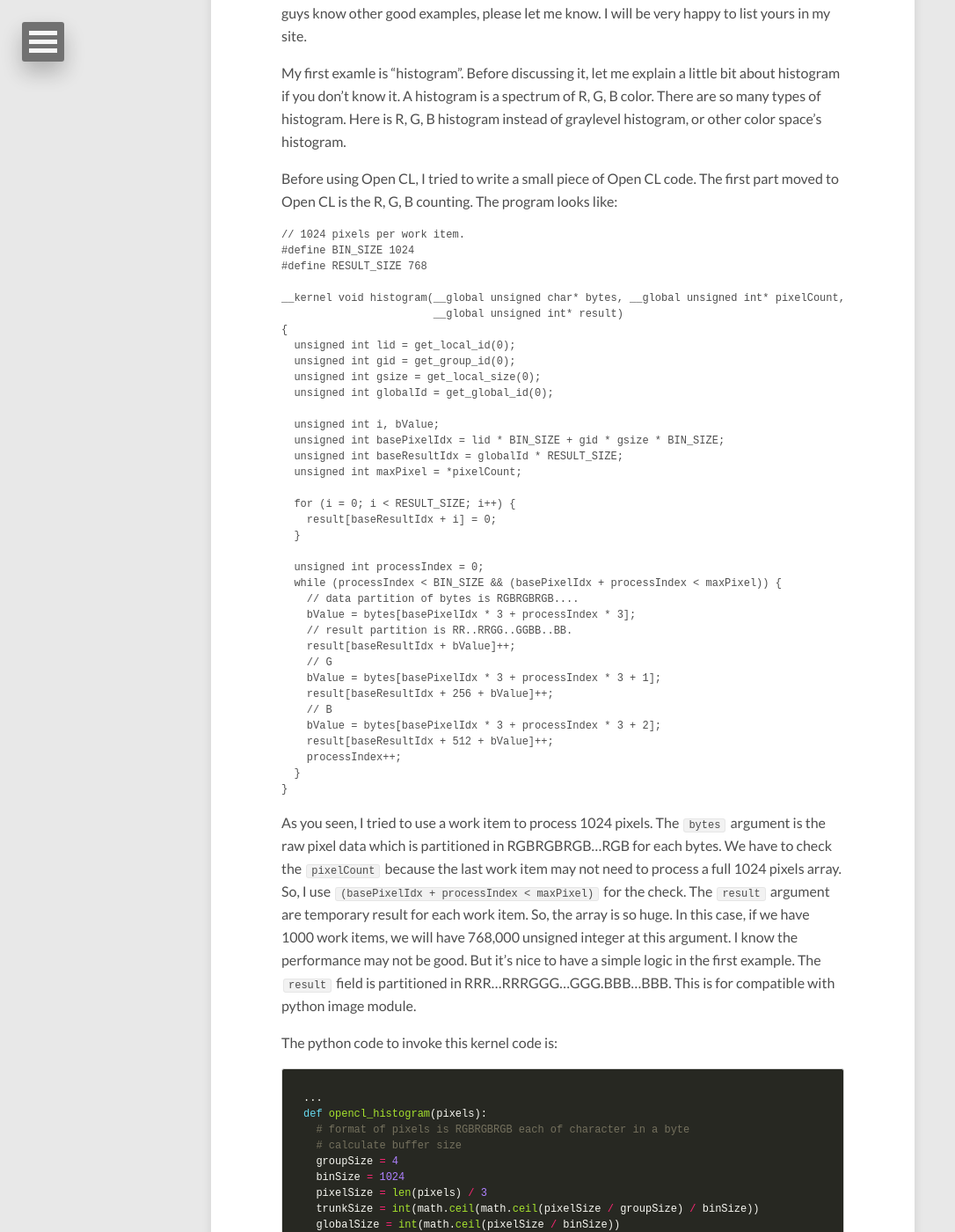
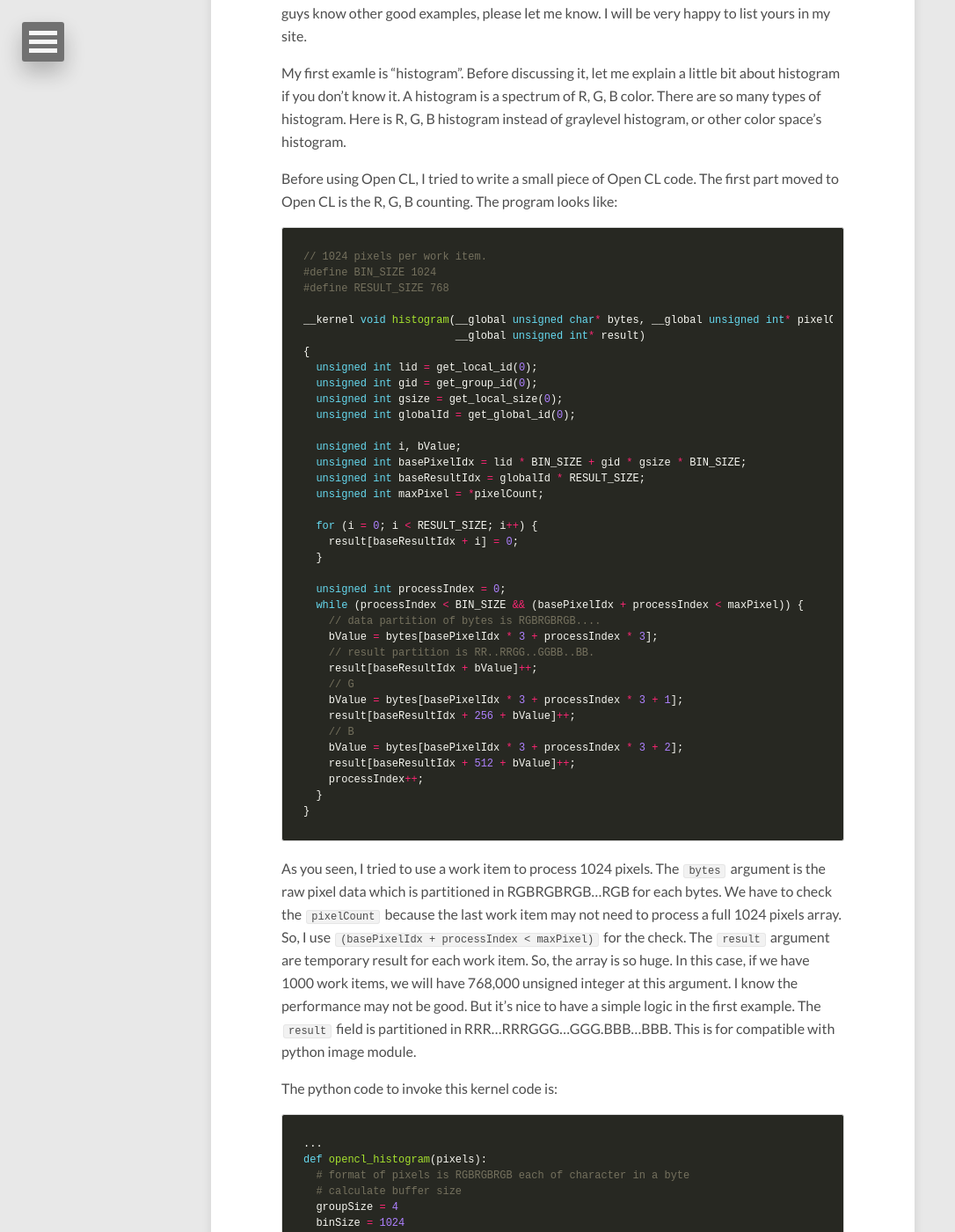
Before and after one commit to john-hu/john-hu.github.io, a Jekyll site: the page built from _posts/2015-01-18-first-open-cl-program.md, in a window 1280 px wide and 1400 px high, scrolled down 535 px. Shown: the whole window at 88% size, without its empty margins (0-1086 px from the left). Built offline with Jekyll 4.4.1, drawn with Linux system fonts in a browser that asks for light colours; nearby versions of some CDN libraries.

Commit message:
use correct syntax to highlight cl code: c++ (lower case)

````diff
--- a/_posts/2015-01-18-first-open-cl-program.md
+++ b/_posts/2015-01-18-first-open-cl-program.md
@@ -16,7 +16,7 @@ My first examle is "histogram". Before discussing it, let me explain a little bi
 
 Before using Open CL, I tried to write a small piece of Open CL code. The first part moved to Open CL is the R, G, B counting. The program looks like:
 
-```C
+```c++
 // 1024 pixels per work item.
 #define BIN_SIZE 1024
 #define RESULT_SIZE 768
````
